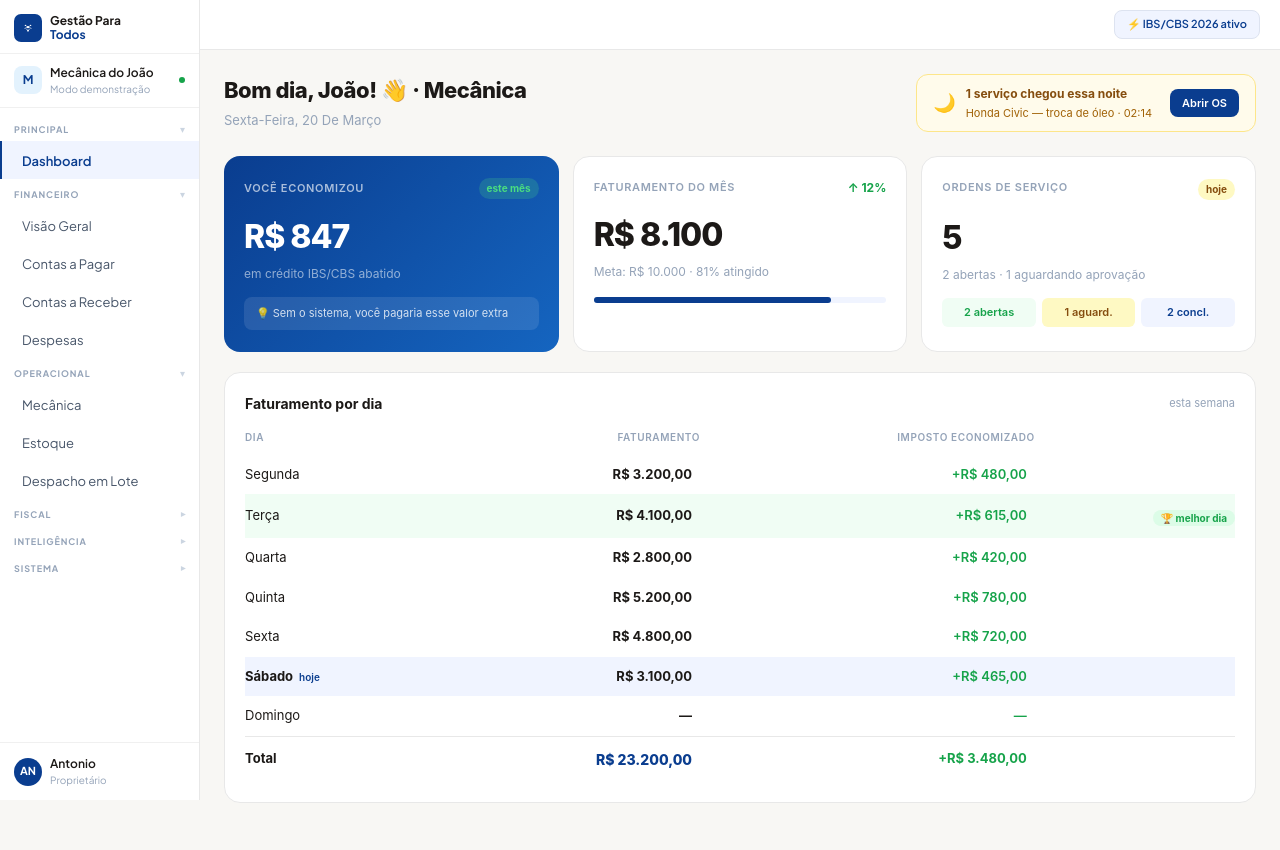
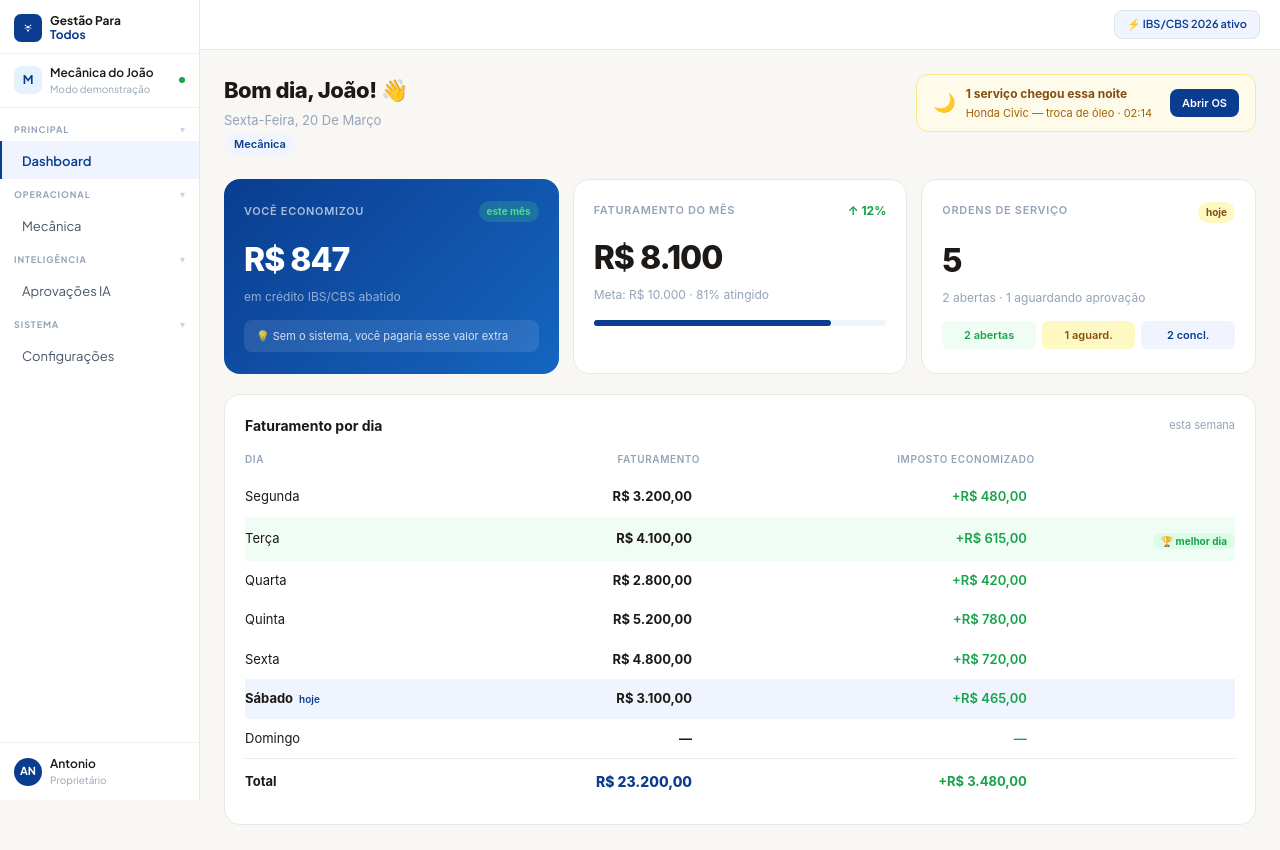
Before and after one commit to Beico10/nexo-flash-erp, a Next.js app in the folder frontend/: page /dashboard in a window 1280 px wide. Built offline with nearby package versions, Linux system fonts and the light colour scheme; sample sign-in values are in the browser's storage.

Commit message:
fix: sidebar rotas reais copiloto fecha rapido

```diff
--- a/frontend/src/app/dashboard/page.tsx
+++ b/frontend/src/app/dashboard/page.tsx
@@ -56,7 +56,8 @@ function CoPilotoOnboarding({ businessType, onComplete }: { businessType: string
     setDone(true)
     localStorage.setItem('nexo_dash_configured', 'true')
     localStorage.setItem('nexo_dash_concerns', JSON.stringify(selected))
-    setTimeout(onComplete, 1200)
+    // Fechar rapidamente para mostrar o dashboard personalizado
+    setTimeout(onComplete, 800)
   }
 
   return (
@@ -169,9 +170,12 @@ export default function DashboardPage() {
         <div style={{ display: 'flex', alignItems: 'flex-start', justifyContent: 'space-between', marginBottom: 24, flexWrap: 'wrap', gap: 12 }}>
           <div>
             <p style={{ fontSize: 22, fontWeight: 800, color: '#1C1917', margin: '0 0 4px', letterSpacing: -0.5 }}>
-              {greeting()}, {userName}! 👋 · {NICHO_LABELS[businessType]}
+              {greeting()}, {userName}! 👋
             </p>
             <p style={{ fontSize: 13, color: '#94a3b8', margin: 0, textTransform: 'capitalize' }}>{today}</p>
+            <span style={{ fontSize: 11, background: '#F0F4FF', color: '#0A3D8F', padding: '2px 10px', borderRadius: 100, fontWeight: 600, marginTop: 4, display: 'inline-block' }}>
+              {NICHO_LABELS[businessType]}
+            </span>
           </div>
           <div style={{ background: '#FFFBEB', border: '1px solid #FDE68A', borderRadius: 12, padding: '10px 16px', display: 'flex', alignItems: 'center', gap: 10 }}>
             <span style={{ fontSize: 18 }}>🌙</span>
--- a/frontend/src/components/layout/LayoutShell.tsx
+++ b/frontend/src/components/layout/LayoutShell.tsx
@@ -65,15 +65,6 @@ const SIDEBAR_GROUPS = [
     items: [{ href: '/dashboard', label: 'Dashboard' }],
   },
   {
-    label: 'FINANCEIRO',
-    items: [
-      { href: '/finance', label: 'Visão Geral' },
-      { href: '/payables', label: 'Contas a Pagar' },
-      { href: '/receivables', label: 'Contas a Receber' },
-      { href: '/expenses', label: 'Despesas' },
-    ],
-  },
-  {
     label: 'OPERACIONAL',
     items: [
       { href: '/mechanic',   label: 'Mecânica',   nicho: 'mechanic' },
@@ -82,30 +73,18 @@ const SIDEBAR_GROUPS = [
       { href: '/logistics',  label: 'Logística',   nicho: 'logistics' },
       { href: '/aesthetics', label: 'Estética',    nicho: 'aesthetics' },
       { href: '/shoes',      label: 'Calçados',    nicho: 'shoes' },
-      { href: '/inventory',  label: 'Estoque' },
-      { href: '/dispatch',   label: 'Despacho em Lote' },
-    ],
-  },
-  {
-    label: 'FISCAL',
-    items: [
-      { href: '/tax-engine', label: 'Motor IBS/CBS 2026' },
-      { href: '/nfe',        label: 'Emissão NF-e' },
-      { href: '/simulator',  label: 'Simulador Fiscal' },
     ],
   },
   {
     label: 'INTELIGÊNCIA',
     items: [
-      { href: '/copilot',      label: 'Co-Piloto IA' },
       { href: '/ai-approvals', label: 'Aprovações IA' },
     ],
   },
   {
     label: 'SISTEMA',
     items: [
-      { href: '/modules',   label: 'Módulos' },
-      { href: '/settings',  label: 'Configurações' },
+      { href: '/settings', label: 'Configurações' },
     ],
   },
 ]
@@ -113,7 +92,7 @@ const SIDEBAR_GROUPS = [
 function Sidebar({ businessType }: { businessType: string }) {
   const router = useRouter()
   const pathname = usePathname()
-  const [collapsed, setCollapsed] = useState<string[]>(['FISCAL', 'INTELIGÊNCIA', 'SISTEMA'])
+  const [collapsed, setCollapsed] = useState<string[]>([])
 
   const toggleGroup = (label: string) => {
     setCollapsed(prev => prev.includes(label) ? prev.filter(l => l !== label) : [...prev, label])
```
